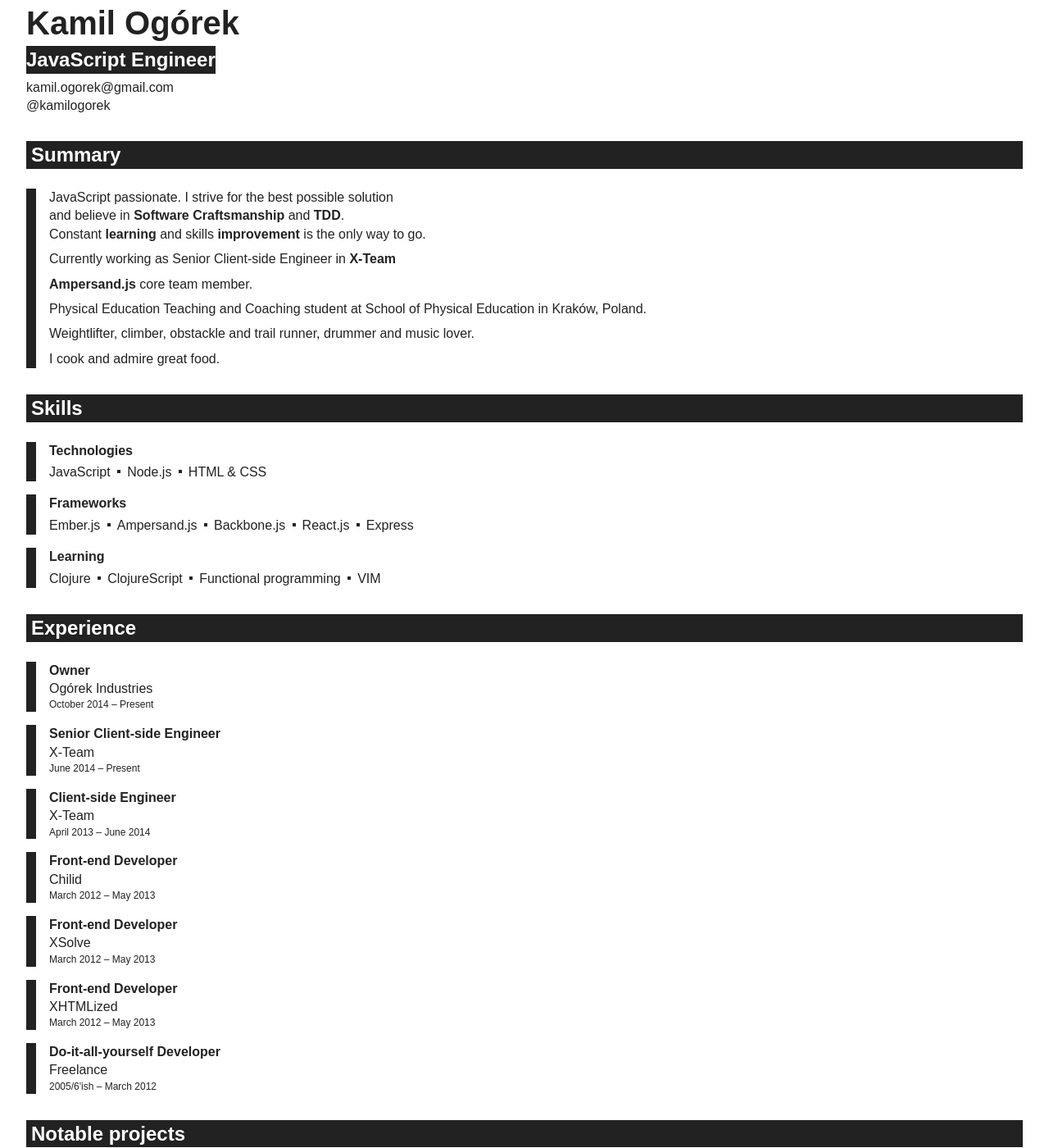
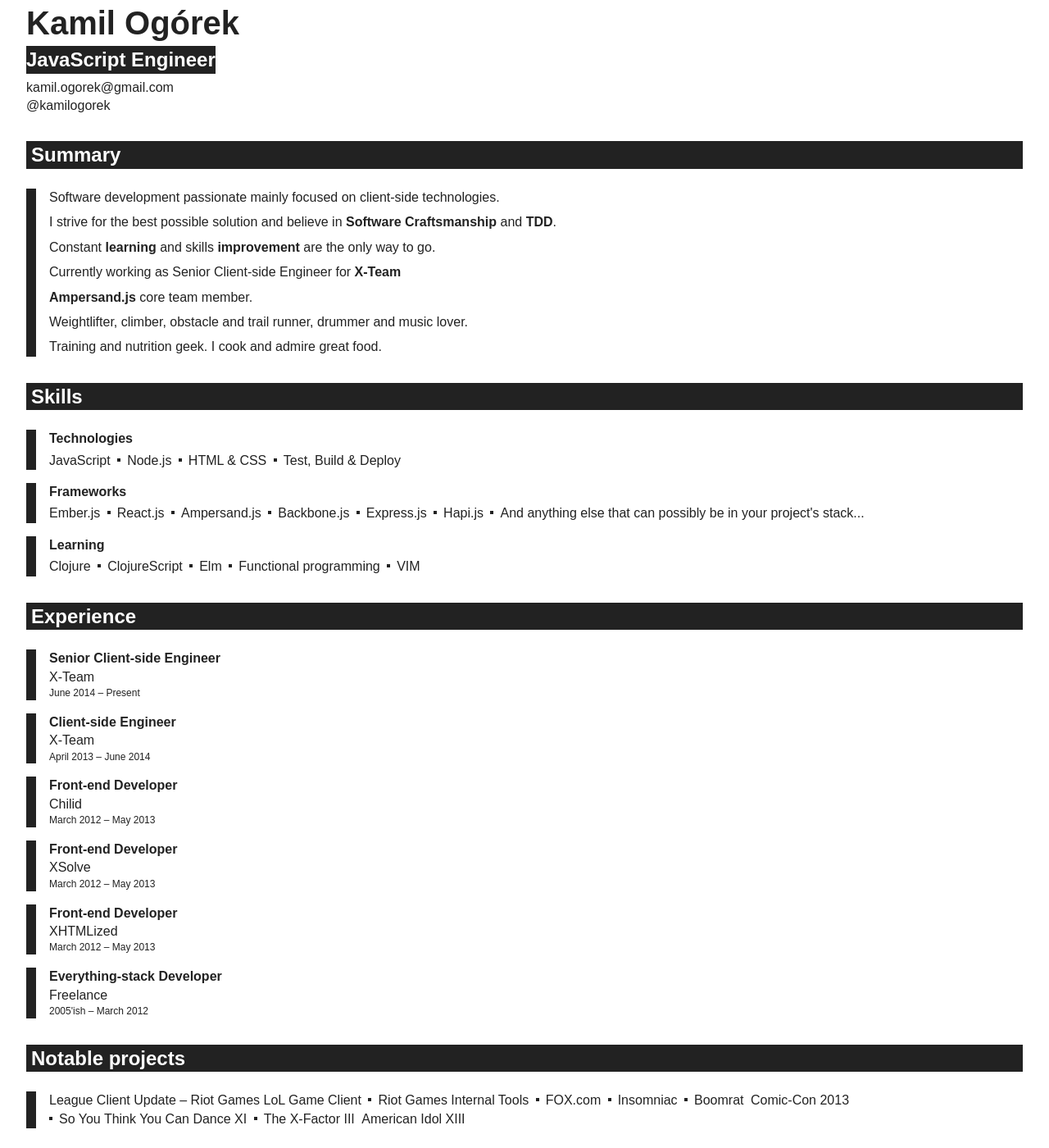
Before and after one commit to kamilogorek/kamilogorek, a Jekyll site: the page cv/index.html, which Jekyll copies as it is, in a window 1280 px wide and 1400 px high. Shown: the whole window at 82% size. Built offline with Jekyll 4.4.1, drawn with Linux system fonts in a browser that asks for light colours; some web fonts are replaced.

Commit message:
Updated CV

```diff
--- a/cv/index.html
+++ b/cv/index.html
@@ -314,13 +314,13 @@
         <div class="section summary">
             <h2>Summary</h2>
             <div>
-                <p>JavaScript passionate. I strive for the best possible solution<br>and believe in <strong>Software Craftsmanship</strong> and <strong>TDD</strong>.<br>
-                    Constant <strong>learning</strong> and skills <strong>improvement</strong> is the only way to go.</p>
-                <p>Currently working as Senior Client-side Engineer in <a href="http://x-team.com">X-Team</a></p>
+                <p>Software development passionate mainly focused on client-side technologies.</p>
+                <p>I strive for the best possible solution and believe in <strong>Software Craftsmanship</strong> and <strong>TDD</strong>.</p>
+                <p>Constant <strong>learning</strong> and skills <strong>improvement</strong> are the only way to go.</p>
+                <p>Currently working as Senior Client-side Engineer for <a href="http://x-team.com">X-Team</a></p>
                 <p><a href="http://ampersandjs.com">Ampersand.js</a> core team member.</p>
-                <p>Physical Education Teaching and Coaching student at School of Physical Education in Kraków, Poland.</p>
-                <p>Weightlifter, climber, obstackle and trail runner, drummer and music lover.</p>
-                <p>I cook and admire great food.</p>
+                <p>Weightlifter, climber, obstacle and trail runner, drummer and music lover.</p>
+                <p>Training and nutrition geek. I cook and admire great food.</p>
             </div>
         </div>
 
@@ -334,6 +334,7 @@
                         <li>JavaScript</li>
                         <li>Node.js</li>
                         <li>HTML &amp; CSS</li>
+                        <li>Test, Build &amp; Deploy</li>
                     </ul>
                 </li>
 
@@ -341,10 +342,12 @@
                     <h3>Frameworks</h3>
                     <ul>
                         <li>Ember.js</li>
+                        <li>React.js</li>
                         <li>Ampersand.js</li>
                         <li>Backbone.js</li>
-                        <li>React.js</li>
-                        <li>Express</li>
+                        <li>Express.js</li>
+                        <li>Hapi.js</li>
+                        <li>And anything else that can possibly be in your project's stack...</li>
                     </ul>
                 </li>
 
@@ -353,6 +356,7 @@
                     <ul>
                         <li>Clojure</li>
                         <li>ClojureScript</li>
+                        <li>Elm</li>
                         <li>Functional programming</li>
                         <li>VIM</li>
                     </ul>
@@ -363,12 +367,6 @@
         <div class="section experience">
             <h2>Experience</h2>
             <ul>
-                <li>
-                    <h3>Owner</h3>
-                    <h4>Ogórek Industries</h4>
-                    <h5>October 2014 – Present</h5>
-                </li>
-
                 <li>
                     <h3>Senior Client-side Engineer</h3>
                     <h4>X-Team</h4>
@@ -400,9 +398,9 @@
                 </li>
 
                 <li>
-                    <h3>Do-it-all-yourself Developer</h3>
+                    <h3>Everything-stack Developer</h3>
                     <h4>Freelance</h4>
-                    <h5>2005/6'ish – March 2012</h5>
+                    <h5>2005'ish – March 2012</h5>
                 </li>
             </ul>
         </div>
@@ -410,7 +408,8 @@
         <div class="section projects">
             <h2>Notable projects</h2>
             <ul>
-                <li>Riot Games</li>
+                <li>League Client Update – Riot Games LoL Game Client</li>
+                <li>Riot Games Internal Tools</li>
                 <li>FOX.com</li>
                 <li>Insomniac</li>
                 <li>Boomrat</li>
```
Also changed, not shown: _includes/header.html (+7 -5 lines), 2 other files.
